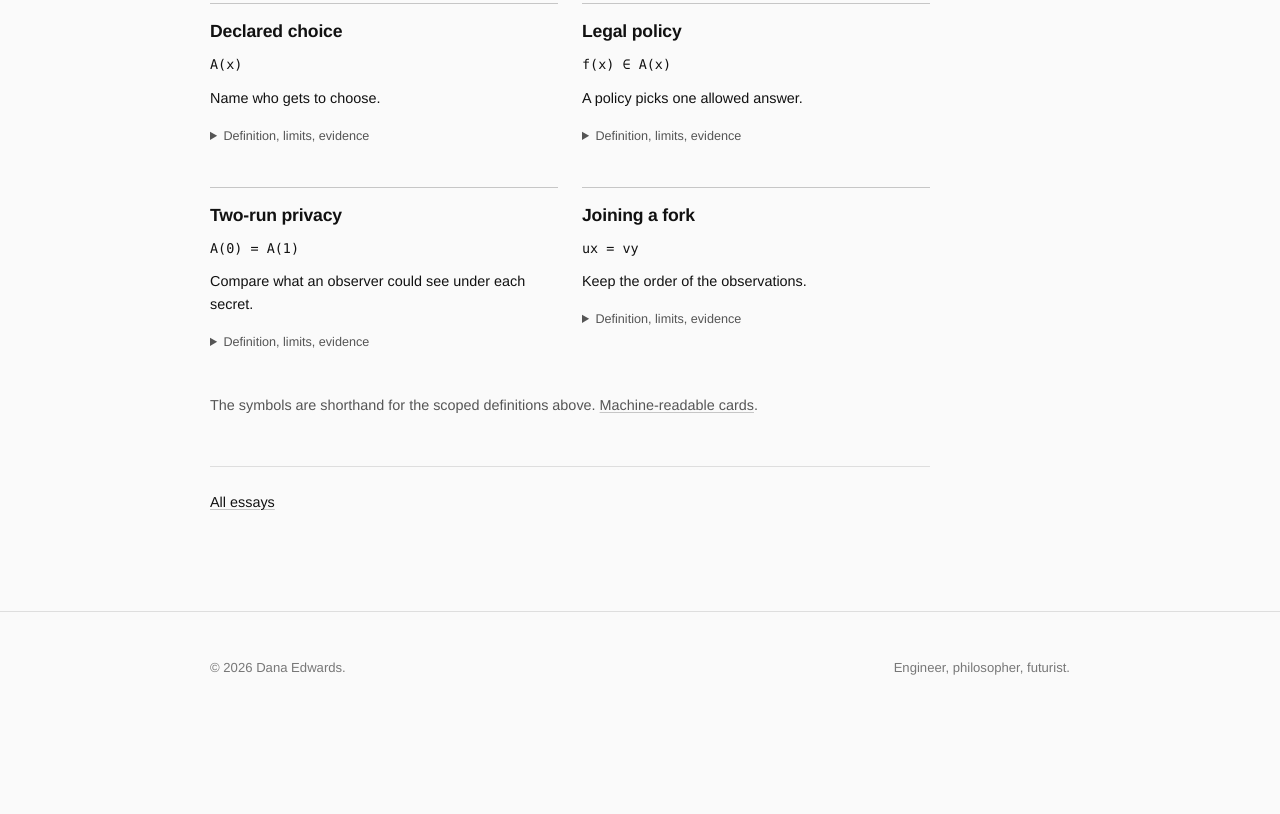
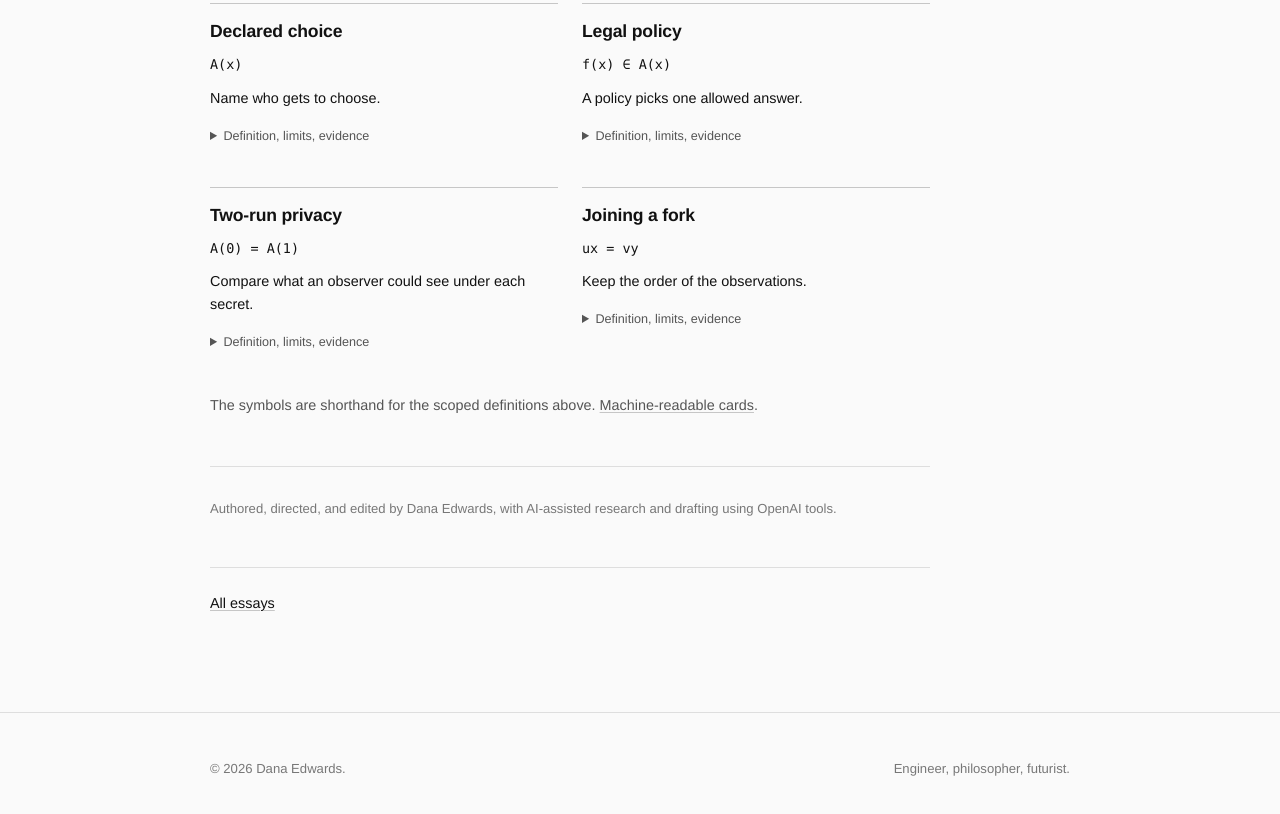
Before and after one commit to TheDarkLightX/PersonalSite, a plain HTML site: page essays/a-direct-mathematical-answer-to-djinnlangs-open-question.html in a window 1280 px wide. Shown: the part 2009-2823 px from the top of the page. Before the commit the page ends 2733 px from the top, so only its background shows below. Drawn offline with Linux system fonts and the light colour scheme.

Commit message:
Add the essay’s standard AI-assistance credit in small print

```diff
--- a/essays/a-direct-mathematical-answer-to-djinnlangs-open-question.html
+++ b/essays/a-direct-mathematical-answer-to-djinnlangs-open-question.html
@@ -128,6 +128,9 @@
 </section>
 <!-- MENTAL_TOOLKIT_END -->
         </article>
+        <aside class="essay-footnotes" id="ai-assistance" aria-label="Authorship and AI assistance">
+          <p>Authored, directed, and edited by Dana Edwards, with AI-assisted research and drafting using OpenAI tools.</p>
+        </aside>
         <nav class="essay-nav" aria-label="Essay navigation"><a href="../writing.html#essays">All essays</a></nav>
       </div>
     </div>
```
